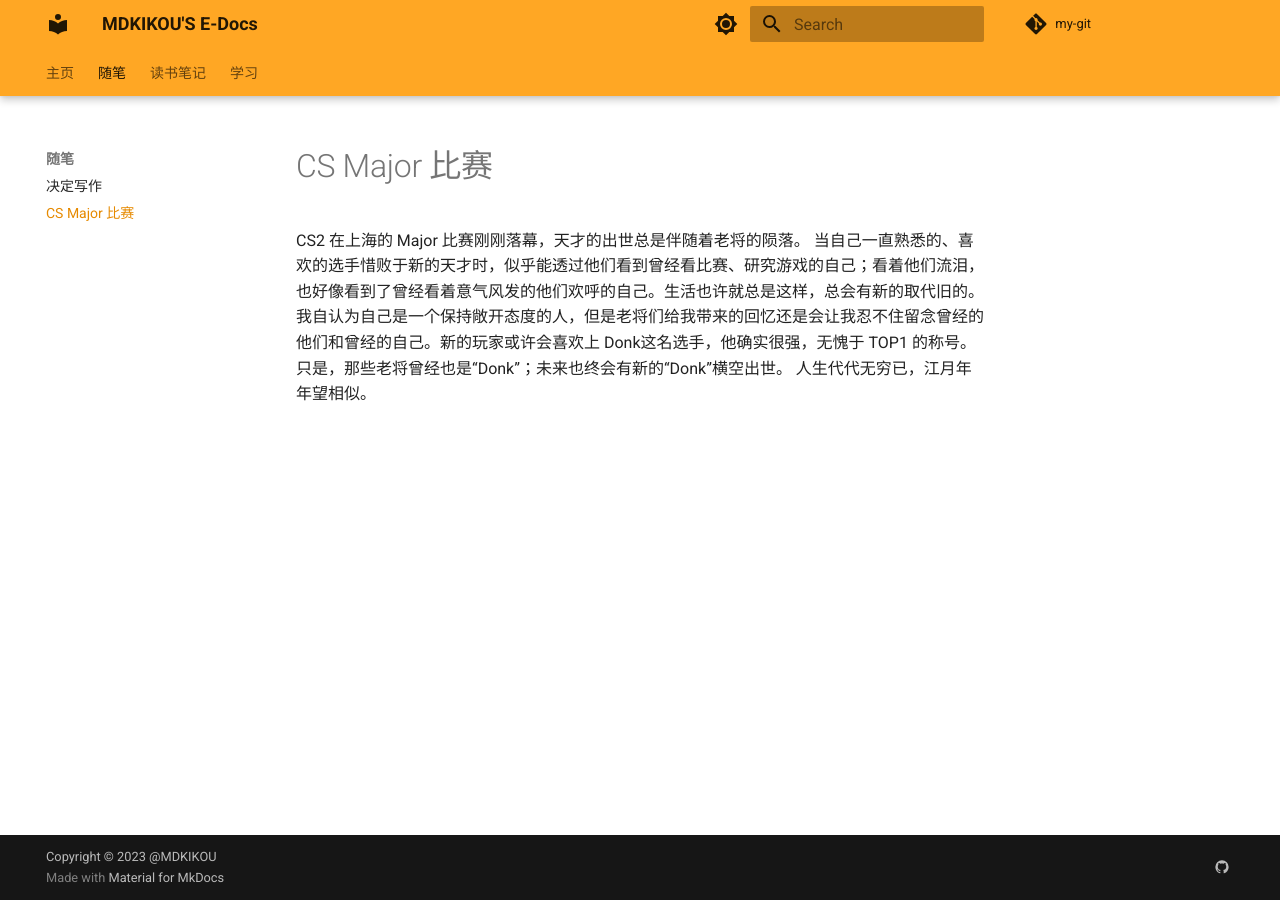
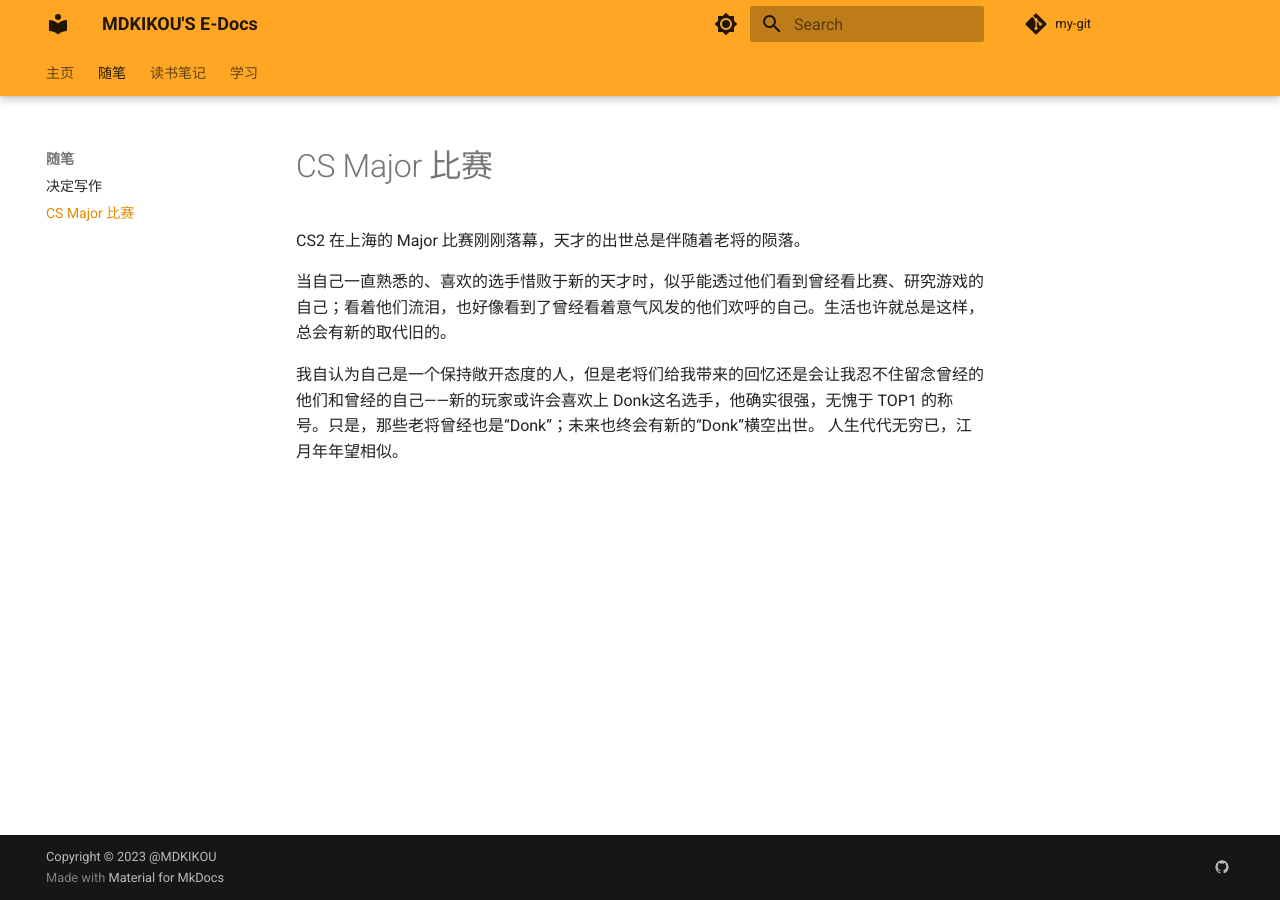
Before and after one commit to mdkikou/MK.MDKIKOU, an MkDocs documentation site: the page built from docs/Essay/241228.md, in a window 1280 px wide. Built offline with MkDocs 1.6.1 and Material for MkDocs 9.7.7, drawn with Linux system fonts in a browser that asks for light colours; comment, search, counter and statistics services are not loaded; some of the changed lines change nothing that is shown.

Commit message:
$ADDing intial documentation files

```diff
--- a/docs/Essay/241228.md
+++ b/docs/Essay/241228.md
@@ -1,6 +1,8 @@
 # CS Major 比赛
 
 CS2 在上海的 Major 比赛刚刚落幕，天才的出世总是伴随着老将的陨落。
+
 当自己一直熟悉的、喜欢的选手惜败于新的天才时，似乎能透过他们看到曾经看比赛、研究游戏的自己；看着他们流泪，也好像看到了曾经看着意气风发的他们欢呼的自己。生活也许就总是这样，总会有新的取代旧的。
-我自认为自己是一个保持敞开态度的人，但是老将们给我带来的回忆还是会让我忍不住留念曾经的他们和曾经的自己。新的玩家或许会喜欢上 Donk这名选手，他确实很强，无愧于 TOP1 的称号。只是，那些老将曾经也是“Donk”；未来也终会有新的“Donk”横空出世。
+
+我自认为自己是一个保持敞开态度的人，但是老将们给我带来的回忆还是会让我忍不住留念曾经的他们和曾经的自己——新的玩家或许会喜欢上 Donk这名选手，他确实很强，无愧于 TOP1 的称号。只是，那些老将曾经也是“Donk”；未来也终会有新的“Donk”横空出世。
 人生代代无穷已，江月年年望相似。
--- a/mkdocs.yml
+++ b/mkdocs.yml
@@ -13,10 +13,10 @@ nav:
     - Essay/241217.md
     - Essay/241228.md
   - 读书笔记:
-    - 读书计划: Reading/Plan.md
-    - 管理学: Reading/Management/Xiaomi.md
+    - 读书计划: Reading/读书计划.md
+    - 管理学: Reading/Management/小米创业思考.md
   - 学习:
-    - 学习计划: Learning/Plan.md
+    - 学习计划: Learning/学习计划.md
     - 日语学习: Learning/Japanese/01.md
 
     #基业长青
```
